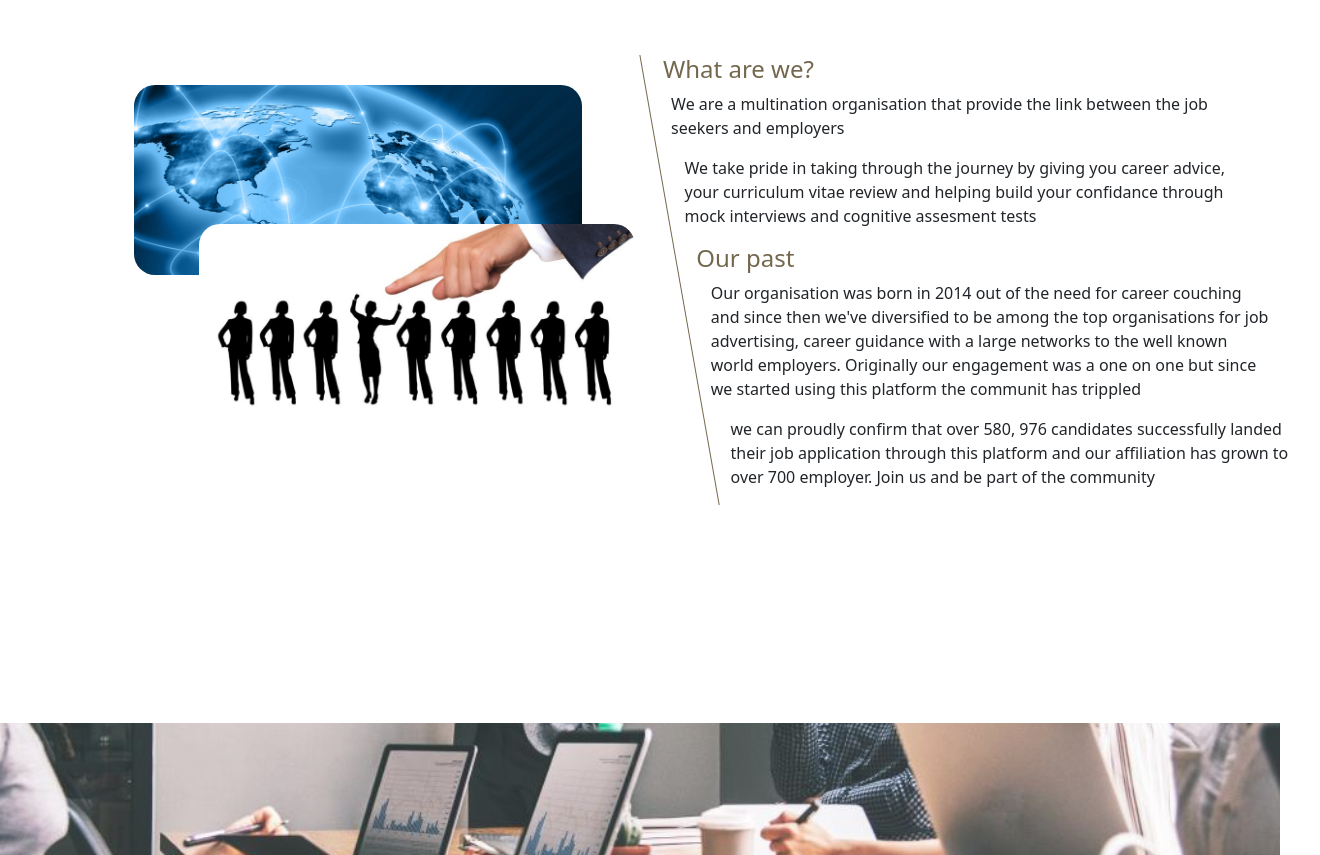
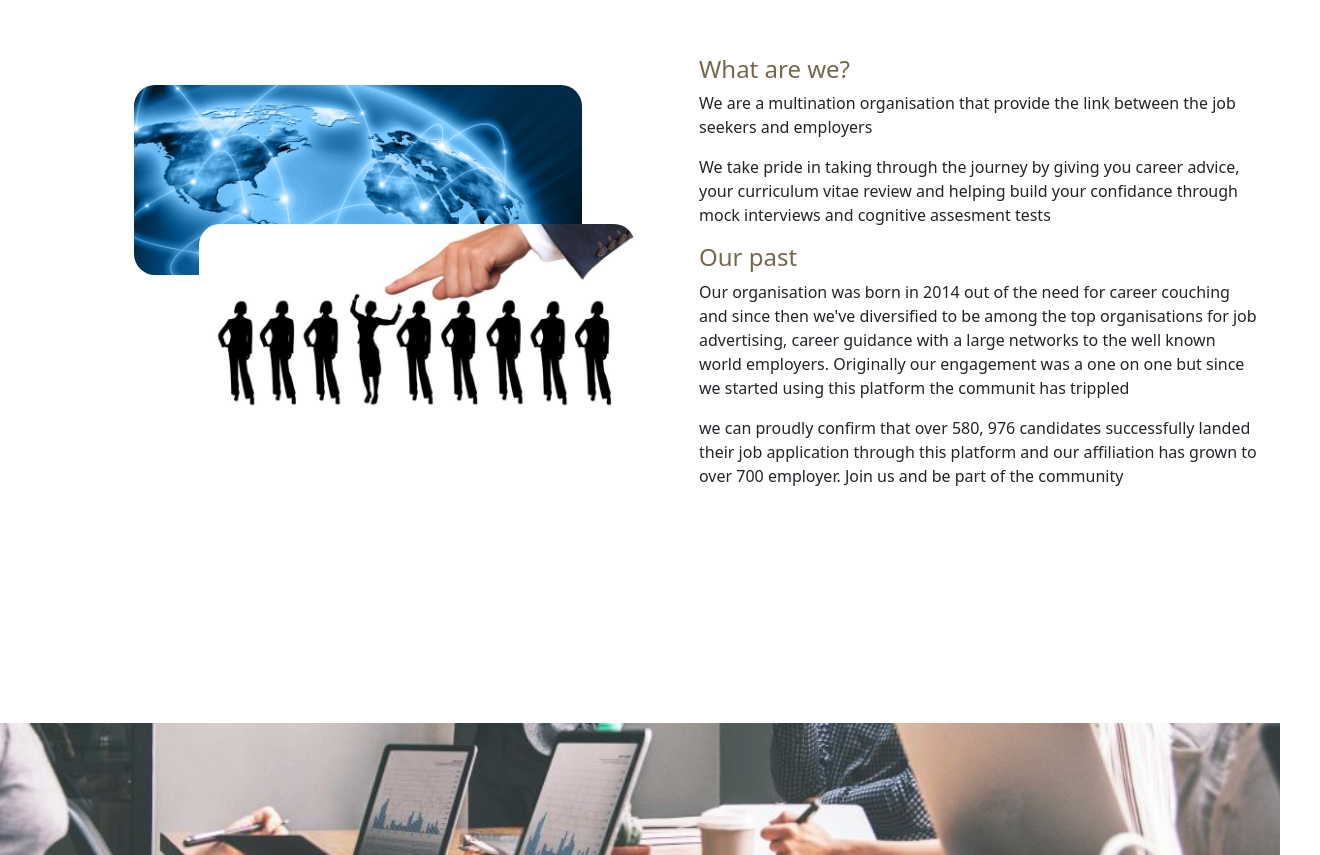
Before and after one commit to mwenje24/phase-1-final-project-job-search, a plain HTML site: page index.html in a window 1280 px wide. Shown: the part 1077-1932 px from the top of the page, 1320 px wide, since content can reach past the window. Drawn offline with nearby package versions, Linux system fonts and the light colour scheme; no server answers.

Commit message:
update the about section

```diff
--- a/css/index.css
+++ b/css/index.css
@@ -183,20 +183,12 @@ button:hover{
     position: absolute;
     left: 679px;
     top: 50px;
-    /* background-color: #fff; */
     padding:0px 20px;
-    border-left:1px solid #73684E;
-    /* text-align: justify; */
-    transform: skew(10deg);
-    /* transform: translateX(50%) skew($skew-amount); */
-}
-#about .about-content .about-info p{
-    transform: skew(-10deg);
+
 }
 #about .about-content .about-info h4{
     font-size: 24px;
     color: #73684E;
-    transform: skew(-10deg);
 }
 
 /* service page */
```
